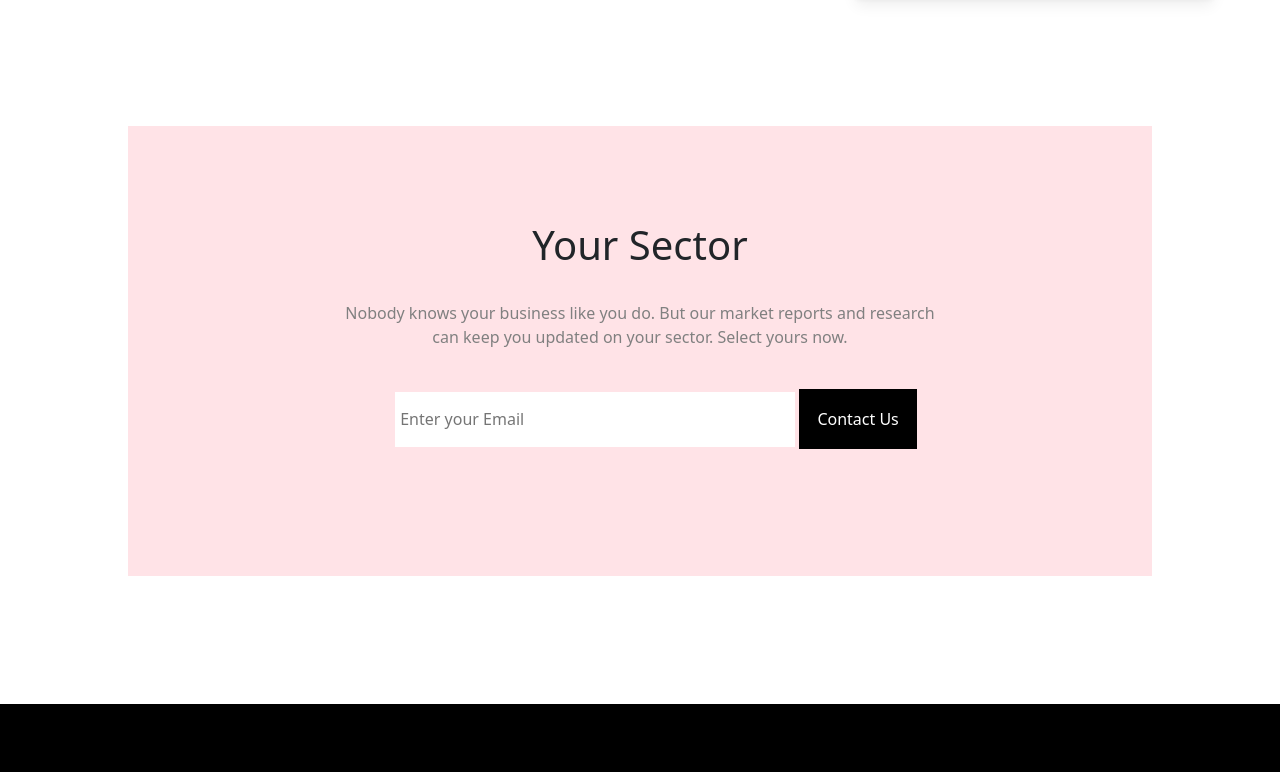
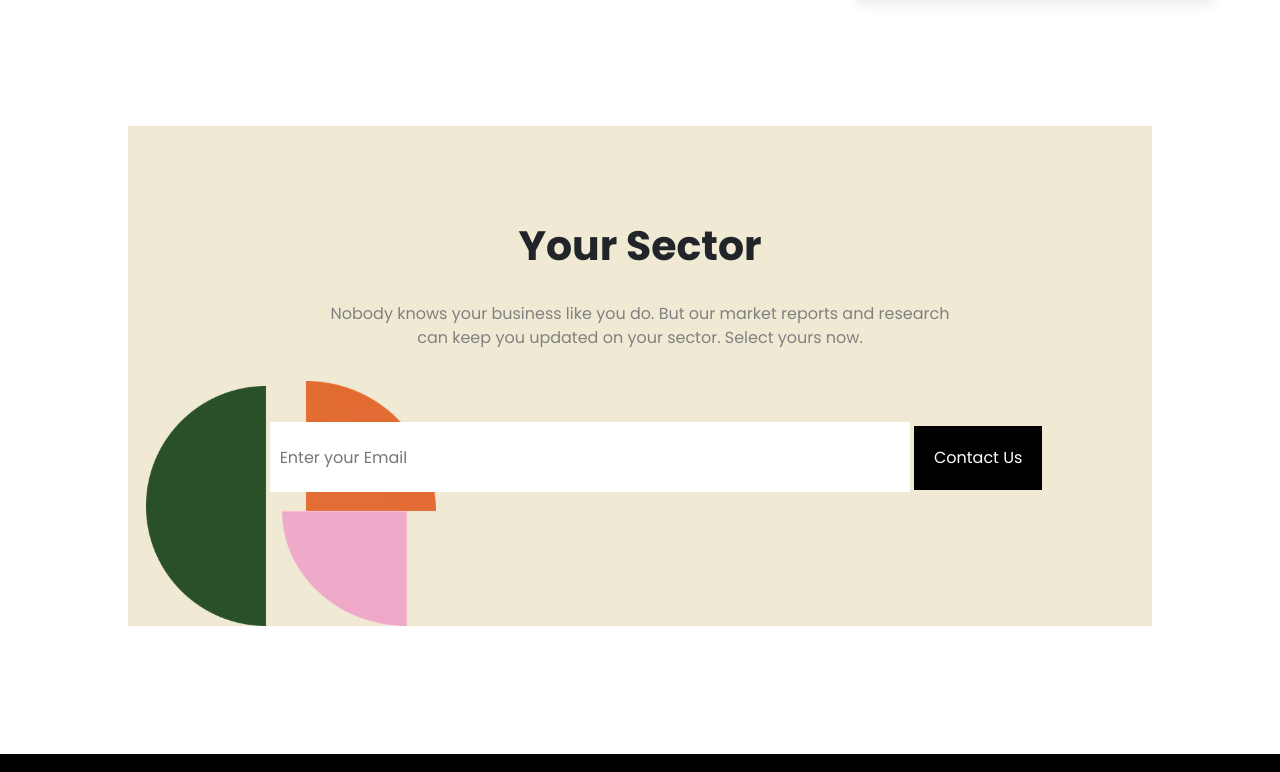
Before and after one commit to satyamsharma17/founders.promo, a plain HTML site: page index.html in a window 1280 px wide. Shown: the part 3646-4418 px from the top of the page. Drawn offline with nearby package versions, Linux system fonts and the light colour scheme.

Commit message:
sector section updated

```diff
--- a/index.html
+++ b/index.html
@@ -287,13 +287,26 @@
 
 
     <!-- Sector Section -->
-    <div class="sector" data-aos="zoom-in" data-aos-duration="800">
+    <div class="sector" style=" position:relative;" data-aos="zoom-in" data-aos-duration="800">
+<div class="left">
+  <img class="image2"
+      style="z-index: 0; position: absolute; height: 250px; width: 240px; bottom: 0rem; left:20rem;transform: rotate(90deg);"
+      src="./assets/green.png">
+  <img class="image3"
+      style="z-index: 0; position: absolute;height:260px; width:260px; transform: rotate(180deg); left:3rem; bottom: -0.9rem;"
+      src="./assets/orange.png" alt="">
+  <img class="image4"
+      style=" z-index: 3;position: absolute;height:230px; width:250px; left:9.6rem; bottom: 0rem;"
+      src="./assets/pink.png" alt="">
+  <img class="image5"
+      style="z-index: 3; position: absolute;height:240px; width:240px; transform: rotate(90deg) ; left:18px; bottom: 0rem;"
+      src="./assets/green.png" alt="">
+</div>
         <h1>Your Sector</h1>
         <br>
         <p>Nobody knows your business like you do. But our market reports and research
             <br> can keep you updated on your sector. Select yours now.
         </p>
-
         <br>
         <ul>
             <li type="none"><input type="text" placeholder="Enter your Email"></li>
--- a/style.css
+++ b/style.css
@@ -490,17 +490,20 @@ body {
   }
 
   /* Sector Section */
-.sector {
+  .sector {
+    font-family: Poppins;
     margin: 10%;
     padding: 50px;
-    background-color: rgb(255, 227, 231);
-    height: 450px;
+    background-color: #f0ead4;
+    height: 500px;
   }
 
   .sector h1 {
+    font-family: Poppins;
+    font-weight: 600;
     text-align: center;
     margin-top: 45px;
-    font-size: 40px;
+    font-size: 41px;
   }
 
   .sector p {
@@ -510,6 +513,8 @@ body {
 
   .sector ul {
     text-align: center;
+    margin: 2rem;
+    position: relative;
   }
   .sector ul li {
     text-align: center;
@@ -517,15 +522,16 @@ body {
   }
 
   .sector input {
-    height: 55px;
-    width: 400px;
-    padding-left: 5px;
+    height: 70px;
+    width: 40rem;
+    padding-left: 10px;
     border: none;
+    font-style: Poppins;
   }
 
   .sector li a {
     border: 2px solid black;
-    padding: 16px;
+    padding: 18px;
     text-decoration: none;
     background-color: black;
     color: white;
@@ -535,6 +541,56 @@ body {
     background-color: transparent;
     color: #333;
   }
+
+  .sector .left .image2{
+    opacity: 1;
+  animation-name: e11;
+  animation-duration: 1s;
+  animation-iteration-count: 1;
+  }
+  @keyframes e11 {
+  0%, 60% {transform: translate(0px, 0px) rotate(0deg) scale(-1); opacity: 0; animation-timing-function: linear}
+  99% {transform: translate(0px, 0px) rotate(180deg) scale(-1); opacity: 1; animation-timing-function: linear}
+  100% {transform: translate(0px, 0px) rotate(180deg) scale(-1); opacity: 1; transform: scale(-1);
+  }
+  }
+
+  .sector .left .image3{
+    opacity: 1;
+    animation-name: e12;
+    animation-duration: 1s;
+    animation-iteration-count: 1;
+    }
+    @keyframes e12 {
+    0%, 55% {transform: translate(0px, 0px) rotate(0deg) scale(1); opacity: 0; animation-timing-function: linear}
+    100% {transform: translate(0px, 0px) rotate(90deg) scale(1); opacity: 1;
+    }
+    }
+
+  .sector .left .image4{
+    opacity: 1;
+    animation-name: e13;
+    animation-duration: 1s;
+    animation-iteration-count: 1;
+    }
+    @keyframes e13 {
+     0%, 50% {transform: matrix(1.15,0,0,1.15,0,0); opacity: 0; animation-timing-function: linear}
+     100% {transform: matrix(1,0,0,1,0,0) rotate(90deg); opacity: 1;
+    }
+    }
+
+  .sector .left .image5{
+    transform: rotate(90deg) scaleY(-1);
+    animation-name: e14;
+    animation-duration: 1s;
+    animation-iteration-count: 1;
+    }
+    @keyframes e14{
+    0% {transform: rotate(-270deg); opacity: 0; animation-timing-function: linear}
+    100% {transform: rotate(0deg); opacity: 1;
+    }
+    }
+
 
   @media screen and (min-width: 320px) and (max-width: 760px) {
     .sector {
@@ -554,6 +610,16 @@ body {
     .sector li {
       display: block;
       padding-right: 32px;
+    }
+  }
+  @media screen and (min-width: 760px) and (max-width: 1020px){
+    .sector input {
+      height: 70px;
+      width: 28rem;
+      padding-left: 5px;
+      padding-right: 5px;
+      border: none;
+      font-style: Poppins;
     }
   }
 
```
